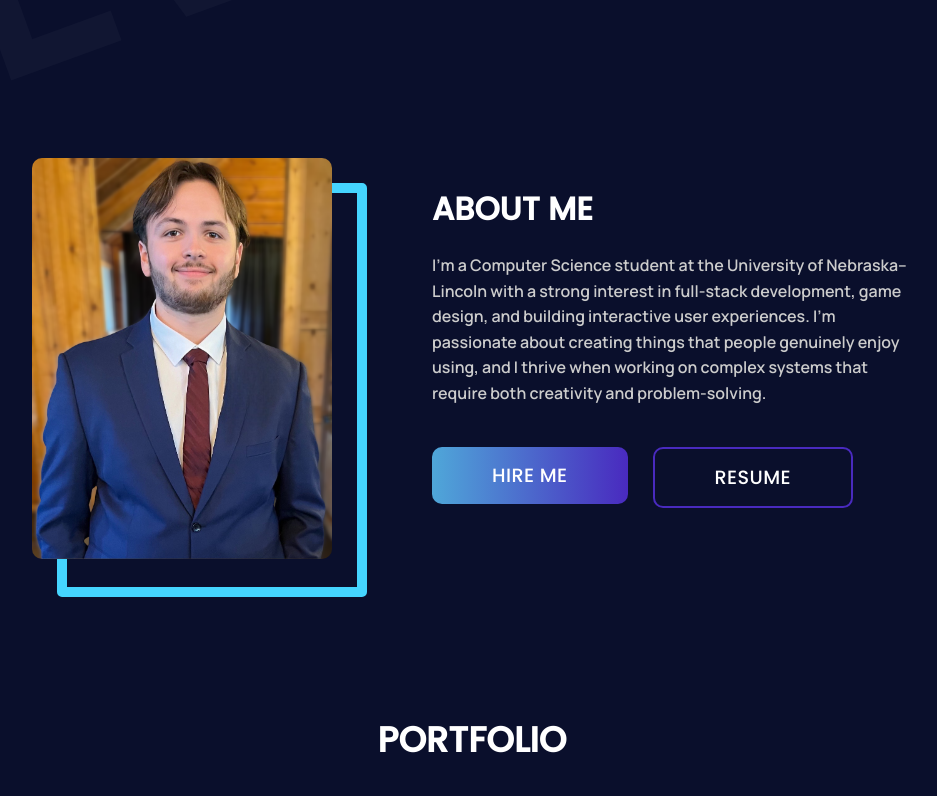
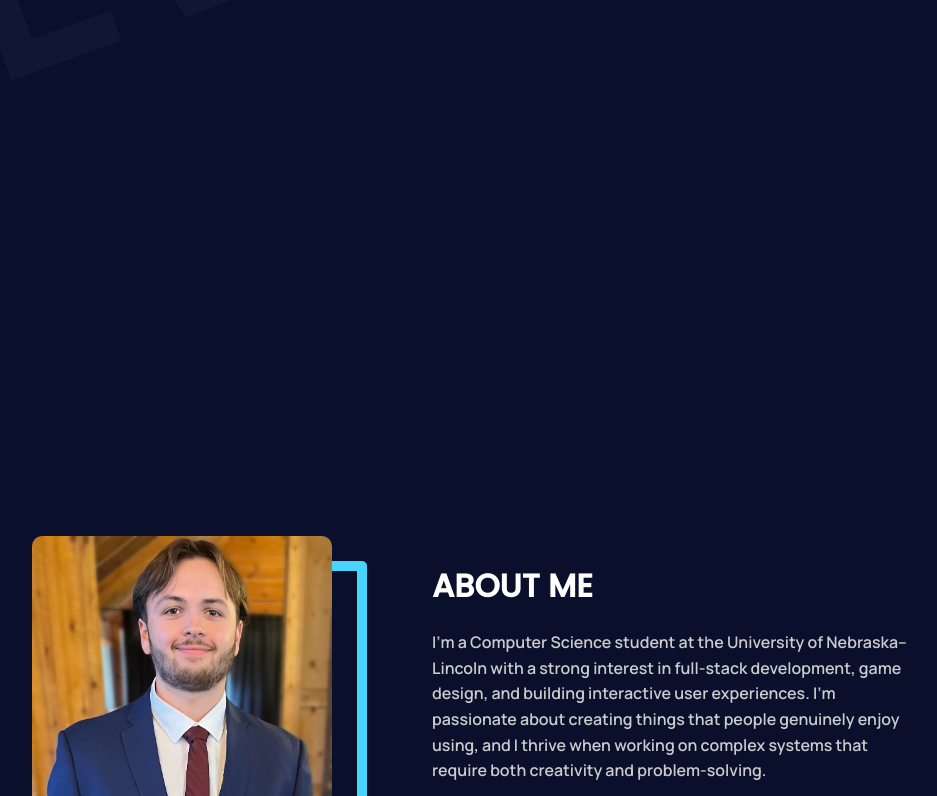
Before and after one commit to jacobrieker/websiteportfolio, a React (Create React App) app: page / in a window 1280 px wide. Shown: the part 584-1380 px from the top of the page, without its empty margins (168-1105 px from the left). Built offline with nearby package versions, Linux system fonts and the light colour scheme.

Commit message:
Update Main.css

```diff
--- a/src/Main.css
+++ b/src/Main.css
@@ -795,3 +795,25 @@ body, p, h1, h2, h3, h4, h5, h6, span {
     max-width: 100%;
   }
 }
+
+@media (min-width: 1200px) {
+  .hero-wrapper,
+  .about-section,
+  .portfolio-section,
+  .experience-section,
+  .contact-section {
+    min-height: 120vh;
+  }
+
+  .about-section,
+  .portfolio-section,
+  .experience-section {
+    padding-top: 140px;
+    padding-bottom: 140px;
+  }
+
+  .contact-background {
+    padding-top: 60px;
+    padding-bottom: 100px;
+  }
+}
```
